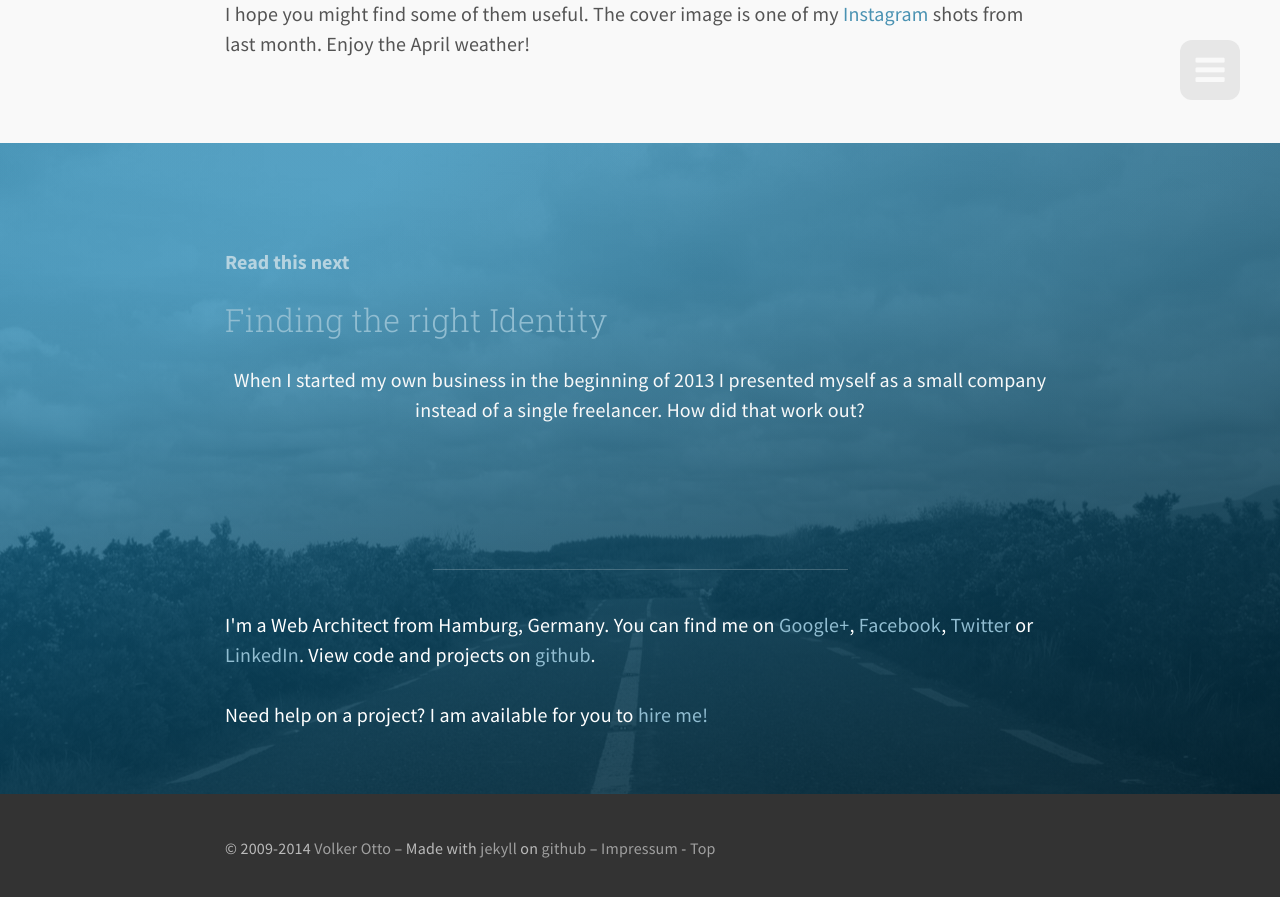
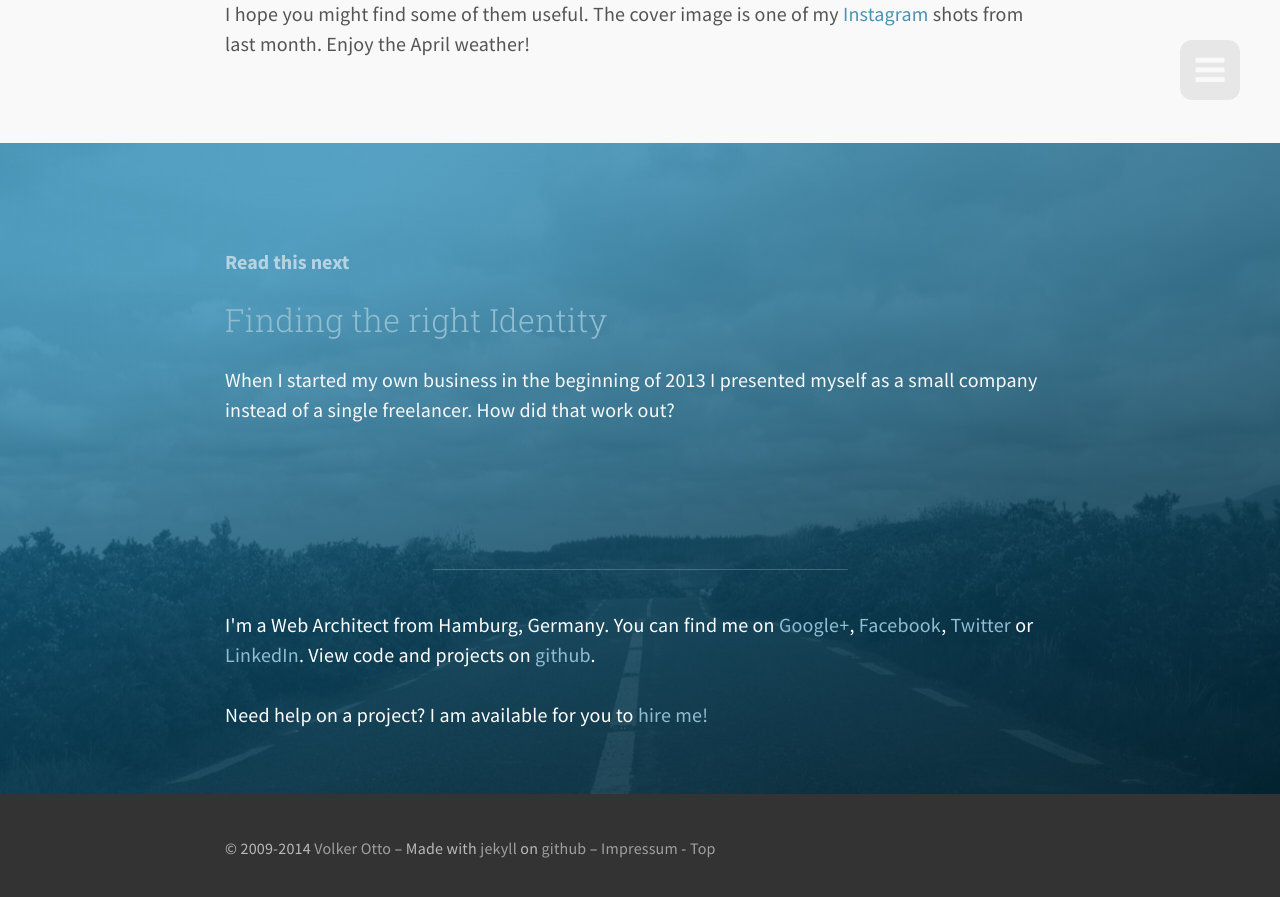
Before and after one commit to l4ci/l4ci.github.io, a Jekyll site: the page built from _posts/2014-04-04-links-and-notes-1-march.html, in a window 1280 px wide and 900 px high, scrolled down 1540 px. Shown: the top 897 px of the window. Built offline with Jekyll 4.4.1, drawn with Linux system fonts in a browser that asks for light colours; nearby versions of some CDN libraries; Markdown is read by kramdown in place of the engine named in the settings.

Commit message:
fixed blog center

```diff
--- a/_includes/nextblogpost.html
+++ b/_includes/nextblogpost.html
@@ -11,7 +11,7 @@
       <h6>Read this next</h6>
       {% if page.previous.url %}
           <p class="h3 no-margin"><a href="{{page.previous.url}}" title="Previous Post: {{page.previous.title}}">{{page.previous.title}}</a></p>
-          <p class="text-align--center">{{page.previous.excerpt}}</p>
+          <p>{{page.previous.excerpt}}</p>
       {% else if page.next.url %}
         <p class="h3 no-margin"><a href="{{page.next.url}}" title="Next Post:{{page.next.title}}">{{page.next.title}}</a></p>
         <p>{{page.next.excerpt}}</p>
```
